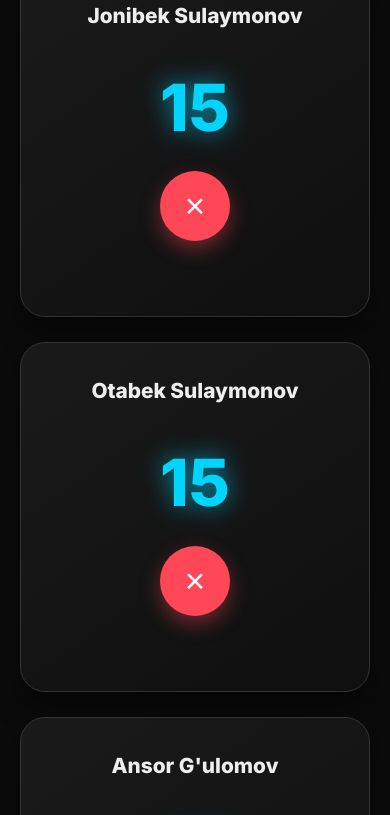
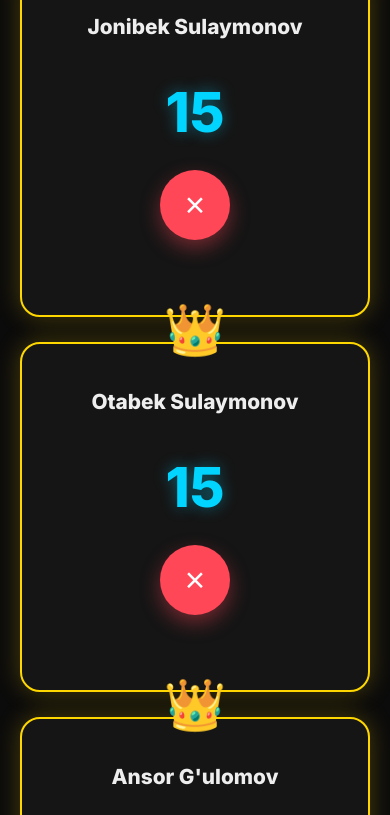
Before and after one commit to SuxrobErkinov2009/stop-swearing-challenge, a website: page Index.html in a window 390 px wide. Shown: the part 678-1493 px from the top of the page. Drawn offline with Linux system fonts and the light colour scheme.

Commit message:
fix_layout_and_responsiveness

```diff
--- a/main.css
+++ b/main.css
@@ -95,6 +95,100 @@ body {
 .score-change {
     animation: fire-pop 0.6s ease-out;
 }
+
+
+
+
+
+
+
+
+.card {
+    background: #151515;
+    border-radius: 20px;
+    padding: 45px 20px 20px 20px;
+    text-align: center;
+    border: 2px solid #333;
+    position: relative;
+    overflow: visible !important;
+    display: flex;
+    flex-direction: column;
+    align-items: center;
+    gap: 15px;
+    transition: all 0.3s ease;
+}
+
+.card.leader {
+    border-color: #ffd700;
+    box-shadow: 0 0 25px rgba(255, 215, 0, 0.25);
+}
+
+.crown-icon {
+    position: absolute;
+    top: -40px;
+    left: 50%;
+    transform: translateX(-50%);
+    font-size: 50px;
+    line-height: 1;
+    z-index: 100;
+    display: none;
+}
+
+.card.leader .crown-icon {
+    display: block !important;
+}
+
+.score-box {
+    font-size: 55px;
+    font-weight: 800;
+    color: #00d4ff;
+    text-shadow: 0 0 15px rgba(0, 212, 255, 0.4);
+    margin: 5px 0;
+}
+
+.minus-btn {
+    width: 65px;
+    height: 65px;
+    border-radius: 50%;
+    background: #ff4757;
+    border: none;
+    color: white;
+    font-size: 28px;
+    cursor: pointer;
+    display: flex;
+    align-items: center;
+    justify-content: center;
+    transition: transform 0.2s;
+    box-shadow: 0 5px 15px rgba(255, 71, 87, 0.3);
+}
+
+.minus-btn:active {
+    transform: scale(0.9);
+}
+
+.disabled-btn {
+    background: #222 !important;
+    color: #444 !important;
+    cursor: not-allowed;
+    box-shadow: none !important;
+}
+
+.controls {
+    margin: 40px 0;
+    display: flex;
+    justify-content: center;
+    gap: 20px;
+}
+
+
+
+
+
+
+
+
+
+
 
 @keyframes fire-pop {
     0% {
--- a/main.js
+++ b/main.js
@@ -51,15 +51,22 @@ function loadData() {
 function renderUI() {
     if (!grid) return;
     grid.innerHTML = '';
+
     const isLocked = nextSubtractTime && Date.now() < nextSubtractTime;
     const isFinished = endTime && Date.now() >= endTime;
 
+    const maxScore = Math.max(...participants.map(p => p.score));
+
     participants.forEach(p => {
         const card = document.createElement('div');
-        card.className = `card ${p.score <= 0 ? 'out' : ''}`;
+        const isLeader = p.score === maxScore && p.score > 0;
+
+        card.className = `card ${isLeader ? 'leader' : ''}`;
+
         card.innerHTML = `
+            <span class="crown-icon">👑</span>
             <h3>${p.name}</h3>
-            <div class="score-box" id="score-${p.id}">${p.score}</div>
+            <div class="score-box">${p.score}</div>
             <button class="minus-btn ${isLocked || isFinished ? 'disabled-btn' : ''}"
                     ${isLocked || isFinished ? 'disabled' : ''}
                     onclick="subtract(${p.id})">×</button>
```
